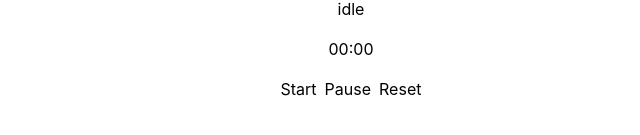
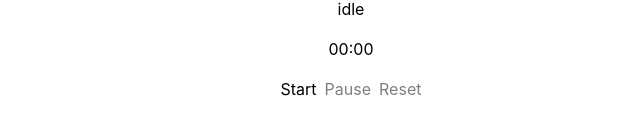
Before and after one commit to rsmaple/plang-timer, a React app: page / in a window 1280 px wide. Shown: the part 391-526 px from the top of the page, without its empty margins (289-929 px from the left). Built offline with nearby package versions, Linux system fonts and the light colour scheme; the HTML template or start-up script is replaced by a standard one.

Commit message:
feat: button disabled UX 추가

```diff
--- a/src/App.tsx
+++ b/src/App.tsx
@@ -29,13 +29,28 @@ const App = () => {
       <div>{formatTime(elapsed)}</div>
 
       <div className="flex items-center gap-2">
-        <button type="button" onClick={start} disabled={status === 'running'}>
+        <button
+          type="button"
+          onClick={start}
+          disabled={status === 'running'}
+          className="disabled:opacity-50 disabled:cursor-not-allowed"
+        >
           Start
         </button>
-        <button type="button" onClick={pause} disabled={status !== 'running'}>
+        <button
+          type="button"
+          onClick={pause}
+          disabled={status !== 'running'}
+          className="disabled:opacity-50 disabled:cursor-not-allowed"
+        >
           Pause
         </button>
-        <button type="button" onClick={reset} disabled={status === 'idle'}>
+        <button
+          type="button"
+          onClick={reset}
+          disabled={status === 'idle'}
+          className="disabled:opacity-50 disabled:cursor-not-allowed"
+        >
           Reset
         </button>
       </div>
```
